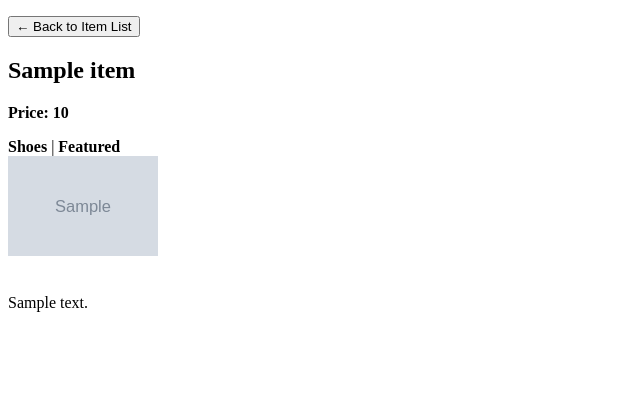
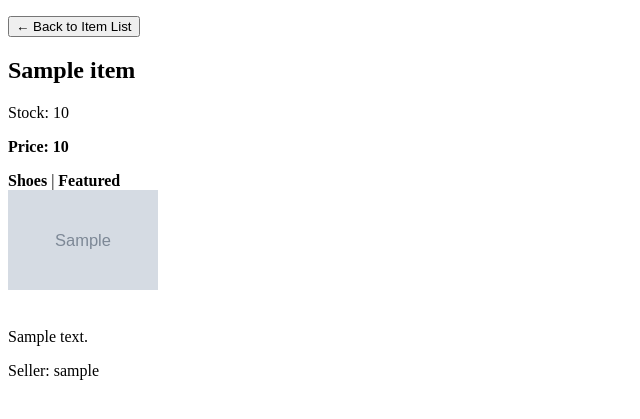
Before and after one commit to AmmarUI/spuD-sports, a Django app: page /item/00000000-0000-0000-0000-000000000001/ in a window 1280 px wide. Shown: the top 419 px of the page, without its empty margins (0-640 px from the left). Run offline with Django 5.2, Linux system fonts and the light colour scheme; tables that the repository leaves empty hold one stand-in row (values such as "Sample post"); grey boxes marked "Sample" are stand-in pictures.

Commit message:
adding stock, price, user to field

```diff
--- a/main/models.py
+++ b/main/models.py
@@ -1,5 +1,6 @@
 import uuid
 from django.db import models
+from django.contrib.auth.models import User
 
 # Create your models here.
 class Item(models.Model):
@@ -11,8 +12,10 @@ class Item(models.Model):
         ('shorts', 'Shorts')
     ]
 
+    user = models.ForeignKey(User, on_delete=models.CASCADE, null=True)
     id = models.UUIDField(primary_key=True, default=uuid.uuid4, editable=False)
     name = models.CharField()
+    stock = models.IntegerField()
     price = models.IntegerField()
     description = models.TextField()
     thumbnail = models.URLField()
--- a/main/templates/main.html
+++ b/main/templates/main.html
@@ -21,6 +21,7 @@
 {%for item in item_list%}
 <div>
     <h2><a href = "{% url 'main:show_item' item.id %}">{{ item.name }}</a></h2>
+    <p>Stock: {{ item.stock }}</p>
     <p><b>Price: {{ item.price }}</b></p>
 
     <p><b>{{ item.get_category_display }}</b>{% if item.is_featured %} |
@@ -34,6 +35,8 @@
 
     <p>{{ item.description|truncatewords:25 }}...</p>
 
+    <p>Seller: {{ item.user }}</p>
+
     <p><a href="{% url 'main:show_item' item.id %}"><button>Read More</button></a></p>
 </div>
 
--- a/main/templates/show_item.html
+++ b/main/templates/show_item.html
@@ -3,6 +3,7 @@
 <p><a href="{% url 'main:show_main' %}"><button>← Back to Item List</button></a></p>
 
 <h2><a>{{ item.name }}</a></h2>
+<p>Stock: {{ item.stock }}</p>
 <p><b>Price: {{ item.price }}</b></p>
 
 <p><b>{{ item.get_category_display }}</b>{% if item.is_featured %} |
@@ -16,4 +17,6 @@
 
 <p>{{ item.description }}</p>
 
+<p>Seller: {{ item.user }}</p>
+
 {% endblock content %}
```
Also changed, not shown: main/migrations/0001_initial.py.
